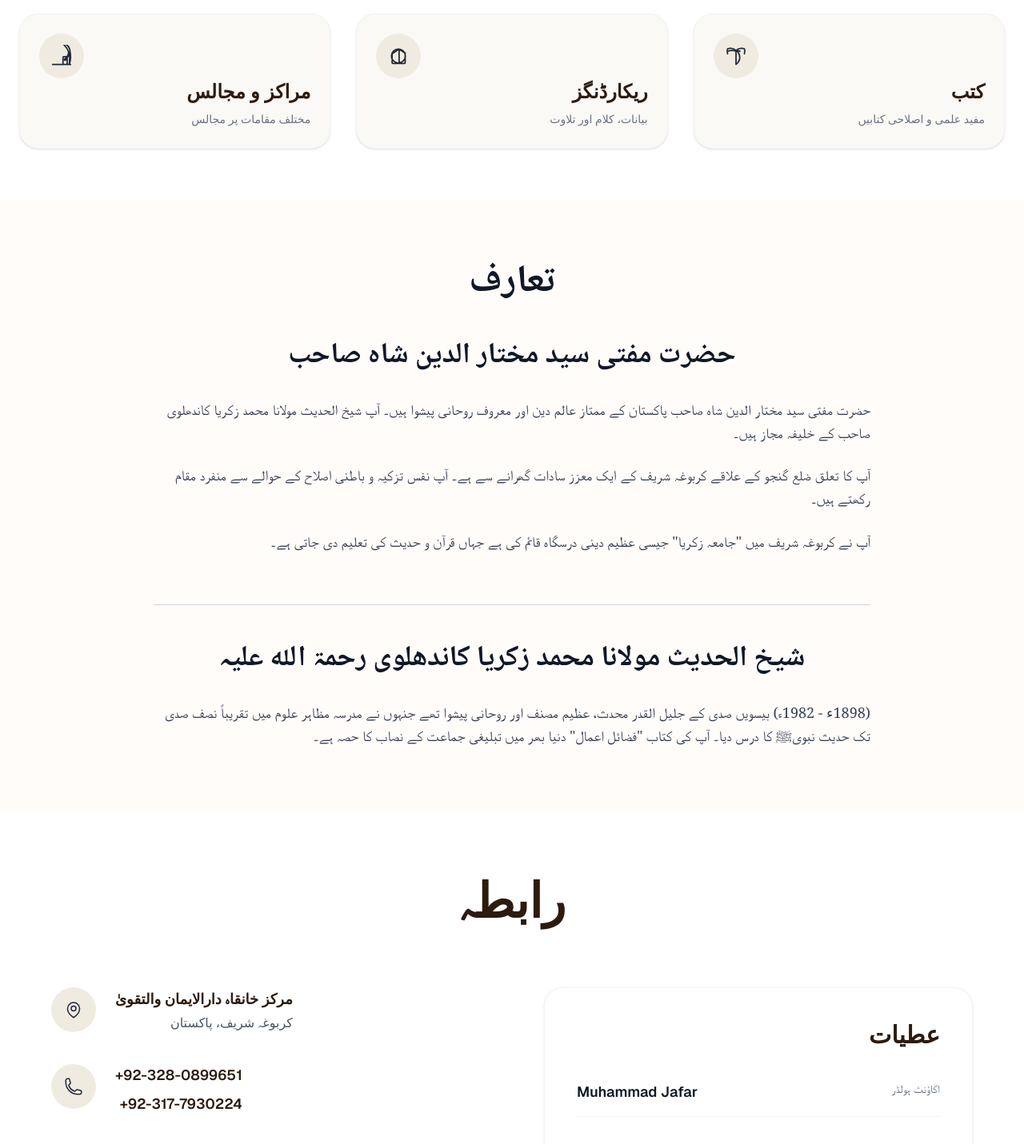
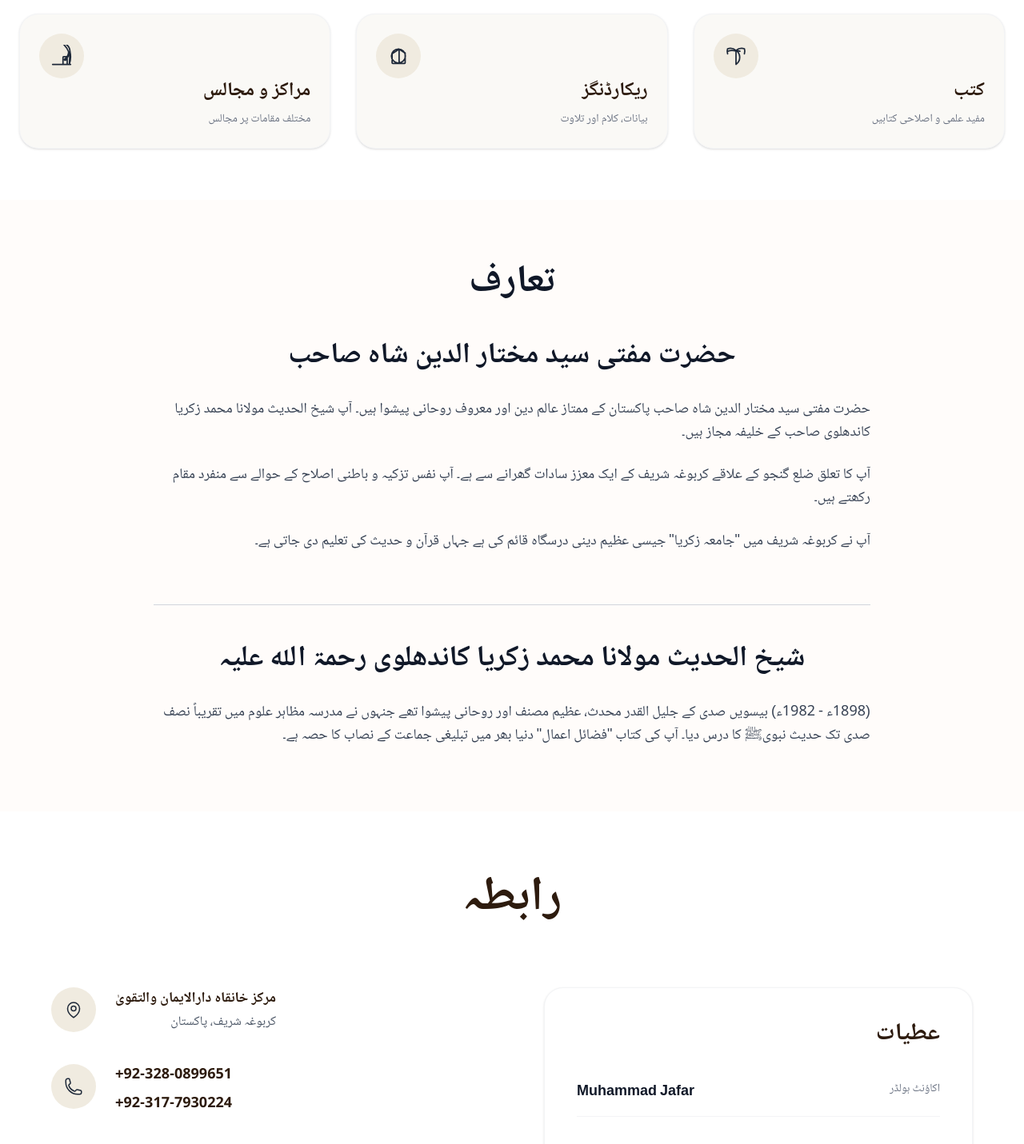
Before and after one commit to muhammadhassaan-786/testing, a Next.js app: page / in a window 1280 px wide. Shown: the part 1160-2591 px from the top of the page at 80% size. Built offline with nearby package versions, Linux system fonts and the light colour scheme.

Commit message:
Initial Stages

```diff
--- a/src/app/globals.css
+++ b/src/app/globals.css
@@ -10,6 +10,7 @@
   --color-foreground: var(--foreground);
   --font-sans: var(--font-geist-sans);
   --font-mono: var(--font-geist-mono);
+  --font-arabic: var(--font-noto-naskh-arabic);
 }
 
 @media (prefers-color-scheme: dark) {
@@ -19,8 +20,11 @@
   }
 }
 
+* {
+  font-family: var(--font-noto-naskh-arabic), Arial, Helvetica, sans-serif !important;
+}
+
 body {
   background: var(--background);
   color: var(--foreground);
-  font-family: var(--font-noto-naskh-arabic), Arial, Helvetica, sans-serif;
 }
--- a/src/components/About.js
+++ b/src/components/About.js
@@ -17,15 +17,15 @@ export default function About() {
           </h3>
 
           <div className="space-y-6 text-right">
-            <p className="text-lg text-gray-700 leading-relaxed font-serif">
+            <p className="text-lg text-gray-700 leading-relaxed">
               حضرت مفتی سید مختار الدین شاہ صاحب پاکستان کے ممتاز عالم دین اور معروف روحانی پیشوا ہیں۔ آپ شیخ الحدیث مولانا محمد زکریا کاندھلوی صاحب کے خلیفہ مجاز ہیں۔
             </p>
 
-            <p className="text-lg text-gray-700 leading-relaxed font-serif">
+            <p className="text-lg text-gray-700 leading-relaxed">
               آپ کا تعلق ضلع گنجو کے علاقے کربوغہ شریف کے ایک معزز سادات گھرانے سے ہے۔ آپ نفس تزکیہ و باطنی اصلاح کے حوالے سے منفرد مقام رکھتے ہیں۔
             </p>
 
-            <p className="text-lg text-gray-700 leading-relaxed font-serif">
+            <p className="text-lg text-gray-700 leading-relaxed">
               آپ نے کربوغہ شریف میں "جامعہ زکریا" جیسی عظیم دینی درسگاہ قائم کی ہے جہاں قرآن و حدیث کی تعلیم دی جاتی ہے۔
             </p>
           </div>
@@ -41,7 +41,7 @@ export default function About() {
           </h3>
 
           <div className="space-y-6 text-right">
-            <p className="text-lg text-gray-700 leading-relaxed font-serif">
+            <p className="text-lg text-gray-700 leading-relaxed">
               (1898ء - 1982ء) بیسویں صدی کے جلیل القدر محدث، عظیم مصنف اور روحانی پیشوا تھے جنہوں نے مدرسہ مظاہر علوم میں تقریباً نصف صدی تک حدیث نبویﷺ کا درس دیا۔ آپ کی کتاب "فضائل اعمال" دنیا بھر میں تبلیغی جماعت کے نصاب کا حصہ ہے۔
             </p>
           </div>
--- a/src/components/Contact.js
+++ b/src/components/Contact.js
@@ -2,12 +2,12 @@ import React from 'react';
 
 const Contact = () => {
   return (
-    <div id="contact" className="w-full bg-white py-20 px-6 font-sans scroll-mt-20" dir="rtl">
+    <div id="contact" className="w-full bg-white py-20 px-6 scroll-mt-20" dir="rtl">
 
       <div className="max-w-6xl mx-auto">
 
         {/* Main Page Heading */}
-        <h1 className="text-5xl md:text-6xl font-bold text-center text-[#2d1b0e] mb-20 font-serif">
+        <h1 className="text-5xl md:text-6xl font-bold text-center text-[#2d1b0e] mb-20">
           رابطہ
         </h1>
 
@@ -15,20 +15,20 @@ const Contact = () => {
 
           {/* RIGHT COLUMN: Donation Card - appears first in RTL */}
           <div className="bg-white border border-gray-100 rounded-3xl p-10 shadow-sm">
-            <h2 className="text-3xl font-bold text-right text-[#2d1b0e] mb-10 font-serif">
+            <h2 className="text-3xl font-bold text-right text-[#2d1b0e] mb-10">
               عطیات
             </h2>
 
             <div className="space-y-8">
               {/* Account Title Row */}
               <div className="flex justify-between items-start pb-4 border-b border-gray-100">
-                <span className="text-gray-500 text-sm font-serif">اکاؤنٹ ہولڈر</span>
+                <span className="text-gray-500 text-sm">اکاؤنٹ ہولڈر</span>
                 <span className="text-gray-900 font-semibold text-lg">Muhammad Jafar</span>
               </div>
 
               {/* Bank Name Row */}
               <div className="flex justify-between items-start pb-4 border-b border-gray-100">
-                <span className="text-gray-500 text-sm font-serif">بینک</span>
+                <span className="text-gray-500 text-sm">بینک</span>
                 <span className="text-gray-900 font-semibold text-lg">Meezan Bank, Doaba Branch</span>
               </div>
 
@@ -41,7 +41,7 @@ const Contact = () => {
               </div>
 
               {/* Footer Note */}
-              <p className="text-right text-gray-600 text-sm font-serif pt-4">
+              <p className="text-right text-gray-600 text-sm pt-4">
                 اللہ تعالیٰ آپ کو اس کا بہترین اجر عطا فرمائے
               </p>
             </div>
@@ -59,8 +59,8 @@ const Contact = () => {
                 </svg>
               </div>
               <div className="text-right" dir="rtl">
-                <h3 className="text-[#2d1b0e] font-bold text-lg font-serif mb-1">مرکز خانقاہ دارالایمان والتقویٰ</h3>
-                <p className="text-gray-600 font-serif">کربوغہ شریف، پاکستان</p>
+                <h3 className="text-[#2d1b0e] font-bold text-lg mb-1">مرکز خانقاہ دارالایمان والتقویٰ</h3>
+                <p className="text-gray-600">کربوغہ شریف، پاکستان</p>
               </div>
             </div>
 
--- a/src/components/Navbar.js
+++ b/src/components/Navbar.js
@@ -16,10 +16,10 @@ export default function Navbar() {
   };
 
   const navLinks = [
+    { label: 'سرورق', href: 'hero' },
+    { label: 'شعبہ جات', href: 'sections' },
+    { label: 'تعارف', href: 'about' },
     { label: 'رابطہ', href: 'contact' },
-    { label: 'تعارف', href: 'about' },
-    { label: 'شعبہ جات', href: 'sections' },
-    { label: 'سرورق', href: 'hero' },
   ];
 
   return (
--- a/src/components/Sections.js
+++ b/src/components/Sections.js
@@ -96,10 +96,10 @@ export default function Sections() {
 
               {/* Bottom: Text Section - on the left side for RTL */}
               <div className="self-start text-right">
-                <h2 className="text-2xl font-bold text-[#2d1b0e] mb-2 font-serif">
+                <h2 className="text-2xl font-bold text-[#2d1b0e] mb-2">
                   {section.title}
                 </h2>
-                <p className="text-gray-500 text-sm leading-relaxed font-serif">
+                <p className="text-gray-500 text-sm leading-relaxed">
                   {section.description}
                 </p>
               </div>
```
